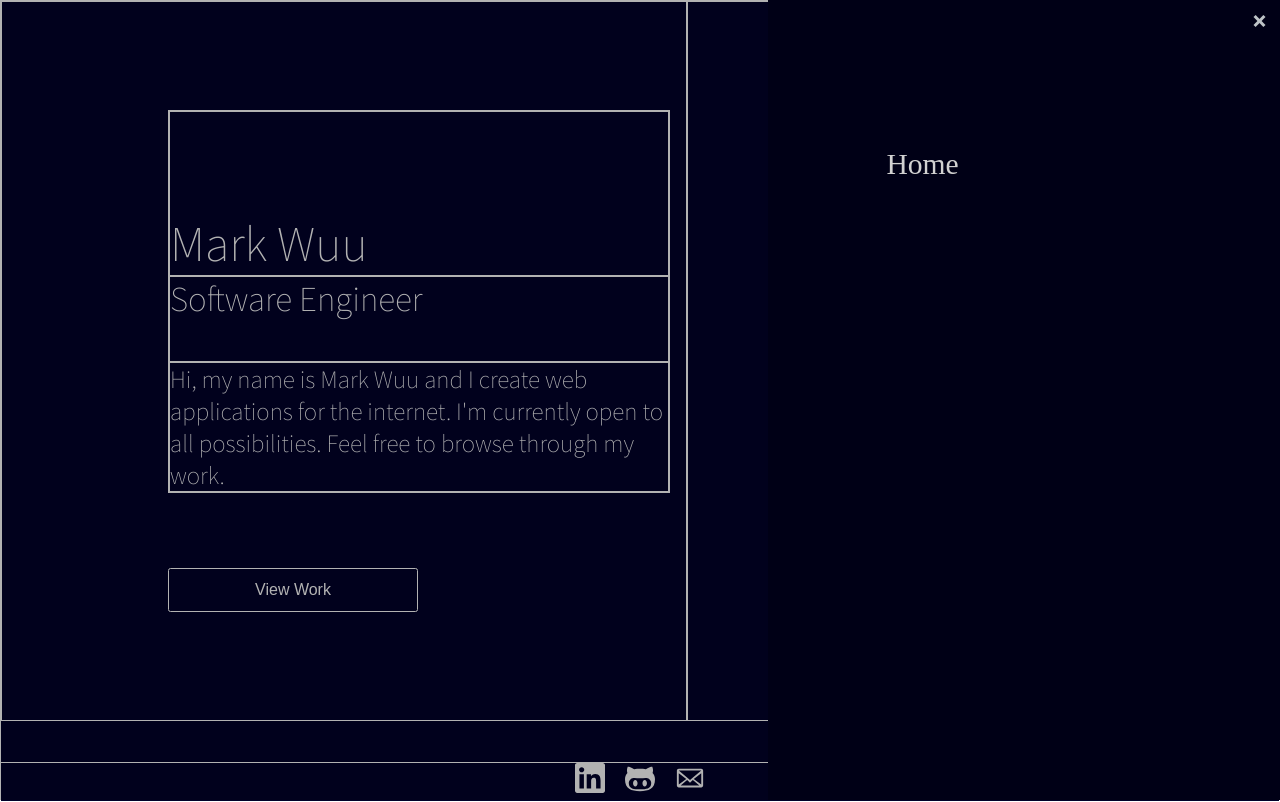
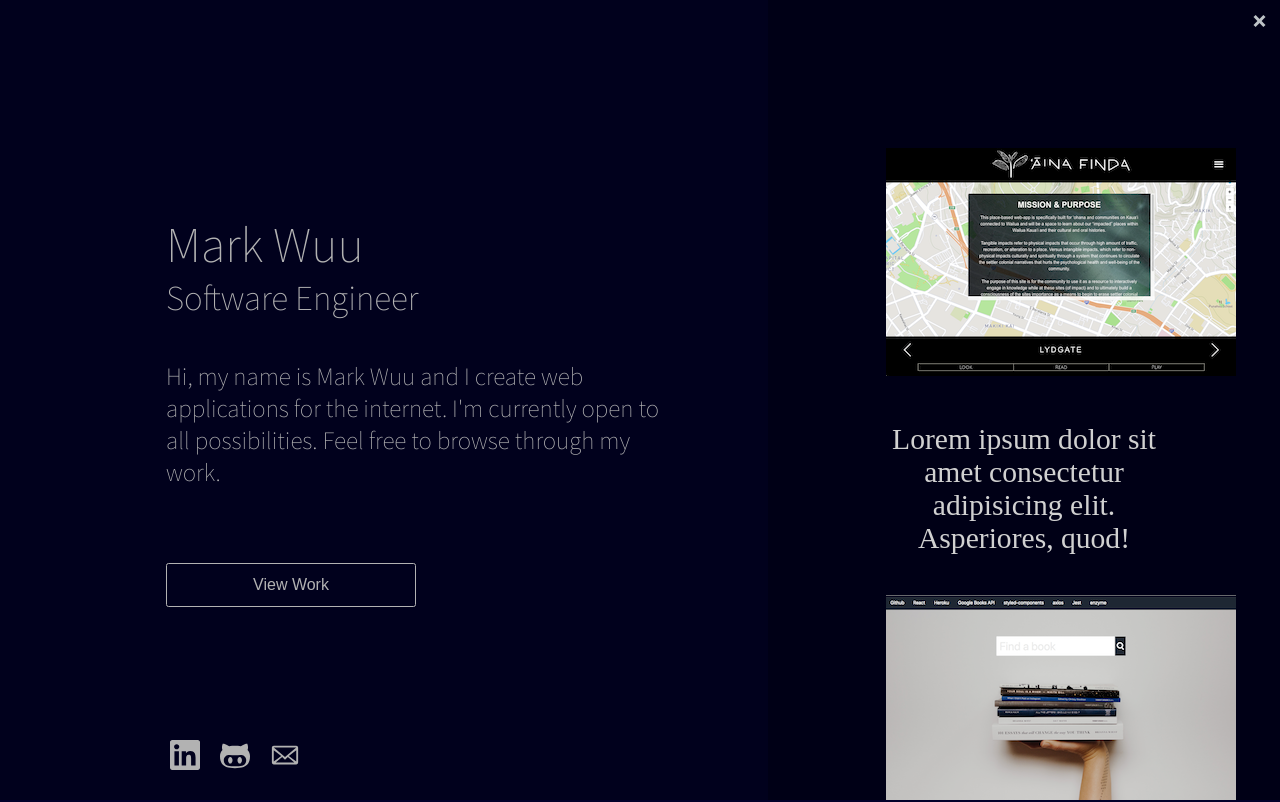
Before and after one commit to markwuu/home-page, a Gatsby site: page / in a window 1280 px wide. Both pictures are taken after a click on the button "View Work". Built offline with nearby package versions, Linux system fonts and the light colour scheme; Gatsby itself is replaced by a stand-in of ours.

Commit message:
Aligned footer icons to left side of screen

```diff
--- a/src/components/UI/About.module.css
+++ b/src/components/UI/About.module.css
@@ -1,5 +1,5 @@
 .about {
-  border: 1px solid white;
+  /* border: 1px solid white; */
   text-align: left;
   font-size: 25px;
 }
--- a/src/components/UI/Body.module.css
+++ b/src/components/UI/Body.module.css
@@ -6,5 +6,5 @@ min-height: 90vh;
   margin: auto;
   padding-bottom: 80px;
   font-family: "Source Sans Pro", sans-serif;
-border: 1px solid white;
+  /* border: 1px solid white; */
 }
--- a/src/components/UI/Button.module.css
+++ b/src/components/UI/Button.module.css
@@ -1,4 +1,4 @@
-.button{
+.button {
   margin-top: 75px;
   margin-left: 150px;
   border: 1px solid white;
--- a/src/components/UI/Container.module.css
+++ b/src/components/UI/Container.module.css
@@ -1,5 +1,5 @@
-.container{
+.container {
   width: 500px;
   margin-left: 150px;
-  border: 1px solid white;
+  /* border: 1px solid white; */
 }
--- a/src/components/UI/Footer.module.css
+++ b/src/components/UI/Footer.module.css
@@ -1,9 +1,10 @@
-.footer{
+.footer {
   position: absolute;
   left: 0;
   right: 0;
   bottom: 0;
-  height: 38px;
-  text-align: center;
-  border: 1px solid white;
+  height: 60px;
+  /* text-align: center; */
+  /* border: 1px solid white; */
+  margin-left: 160px;
 }
--- a/src/components/UI/Name.module.css
+++ b/src/components/UI/Name.module.css
@@ -1,5 +1,5 @@
-.name{
-  border: 1px solid white;
+.name {
+  /* border: 1px solid white; */
   text-align: left;
   font-size: 50px;
   padding-top: 100px;
--- a/src/components/UI/Panel.module.css
+++ b/src/components/UI/Panel.module.css
@@ -1,8 +1,8 @@
-.panel{
+.panel {
   display: flex;
   flex-direction: column;
   justify-content: center;
-  border: 1px solid white;
+  /* border: 1px solid white; */
   flex: 1;
   padding: 1rem;
 }
--- a/src/components/UI/Title.module.css
+++ b/src/components/UI/Title.module.css
@@ -1,5 +1,5 @@
-.title{
-  border: 1px solid white;
+.title {
+  /* border: 1px solid white; */
   text-align: left;
   font-size: 35px;
   padding-bottom: 40px;
--- a/src/pages/index.js
+++ b/src/pages/index.js
@@ -11,6 +11,8 @@ import Panel from "../components/UI/Panel"
 import Container from "../components/UI/Container"
 import Sidebar from "../components/Sidebar"
 import Menu from "react-burger-menu/lib/menus/slide"
+import ainafinda from "../../assets/ainafinda.png"
+import bookfinder from "../../assets/bookfinder.png"
 
 export default class HomePage extends React.Component {
   constructor(props) {
@@ -63,10 +65,6 @@ export default class HomePage extends React.Component {
       bmCross: {
         background: "#bdc3c7",
       },
-      // bm-item:hover: {
-      //   display: 'inline-block'
-      // },
-
       bmMenuWrap: {
         position: "fixed",
         height: "100%",
@@ -110,9 +108,27 @@ export default class HomePage extends React.Component {
           isOpen={this.state.menuOpen}
           onStateChange={state => this.handleStateChange(state)}
         >
-          <a id="home" className="menu-item" href="/">
-            Home
-          </a>
+          <div>
+            <img src={ainafinda} alt="" />
+          </div>
+          <div>
+            Lorem ipsum dolor sit amet consectetur adipisicing elit. Asperiores,
+            quod!
+          </div>
+          <div>
+            <img src={bookfinder} alt="" />
+          </div>
+          <div>
+            Lorem ipsum dolor sit, amet consectetur adipisicing elit. Eius,
+            magni?
+          </div>
+          <div>
+            <img src={bookfinder} alt="" />
+          </div>
+          <div>
+            Lorem ipsum dolor sit, amet consectetur adipisicing elit. Eius,
+            magni?
+          </div>
         </Menu>
         <Body>
           <Panel>
@@ -125,9 +141,7 @@ export default class HomePage extends React.Component {
                 browse through my work.
               </About>
             </Container>
-            <Button onClick={() => this.toggleMenu()} h={5}>
-              View Work
-            </Button>
+            <Button onClick={() => this.toggleMenu()}>View Work</Button>
           </Panel>
           <Panel />
         </Body>
```
Lines whose indentation alone changed are shown as unchanged.
